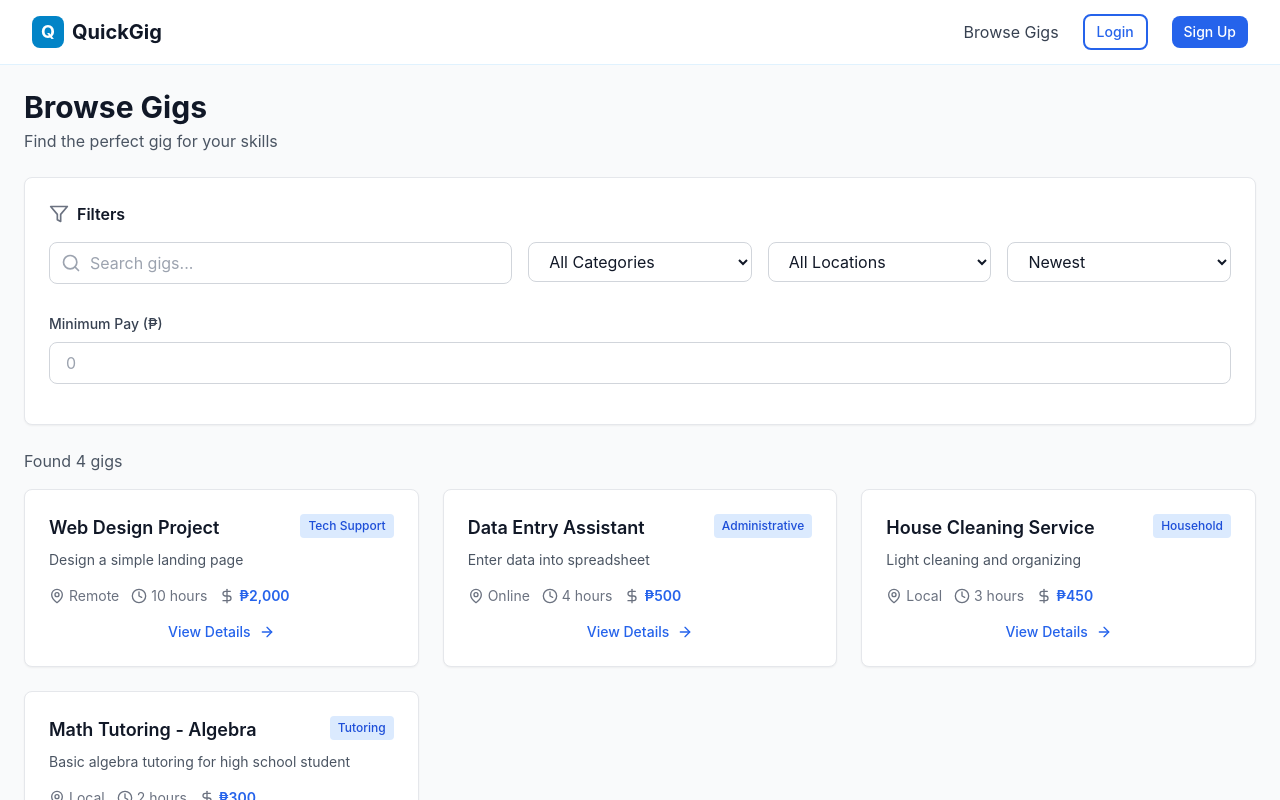
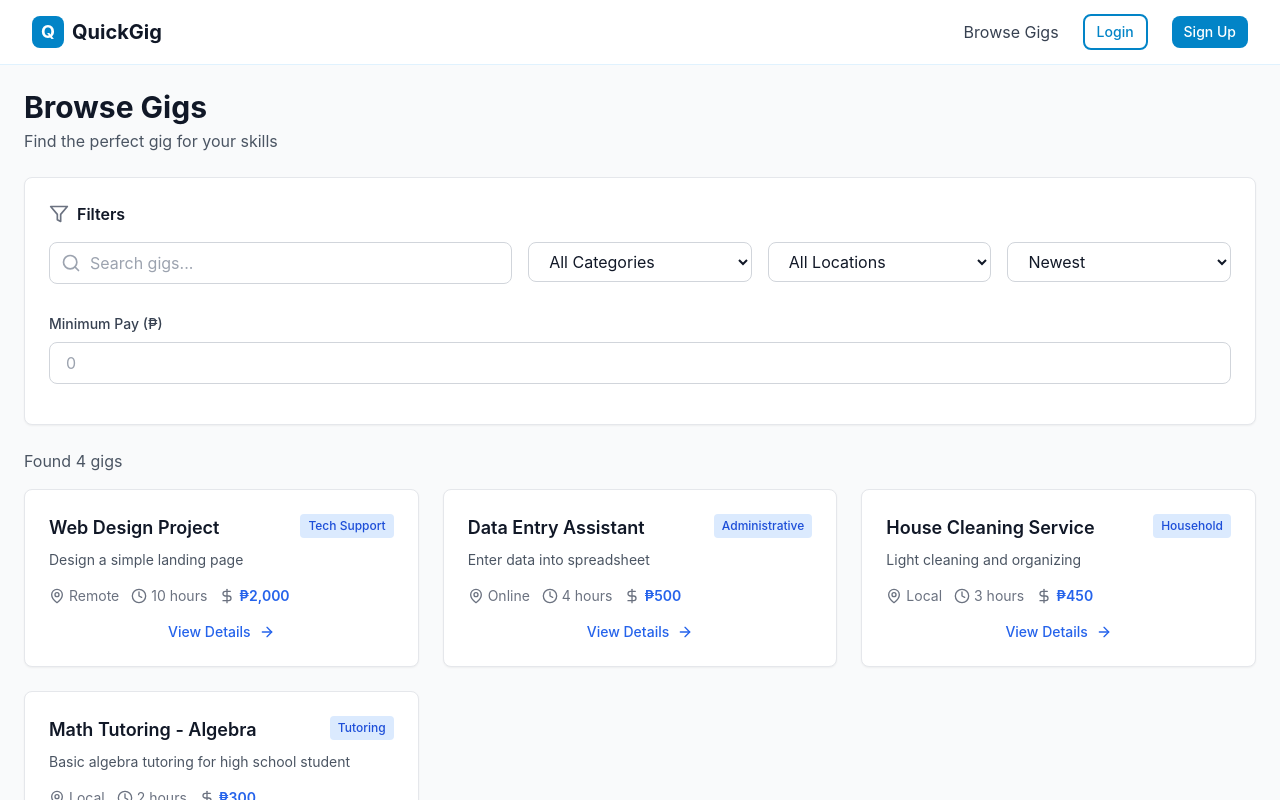
Before and after one commit to Style98k/Capstone, a React (Vite) app in the folder frontend/: page /gigs in a window 1280 px wide. Shown: the top 800 px of the page. Built offline with nearby package versions, Linux system fonts and the light colour scheme.

Commit message:
updated landing page

```diff
--- a/frontend/src/components/Layout/Navbar.jsx
+++ b/frontend/src/components/Layout/Navbar.jsx
@@ -75,7 +75,7 @@ export default function Navbar() {
               <>
                 <Link
                   to="/gigs"
-                  className="text-gray-700 dark:text-gray-300 hover:text-primary-600 dark:hover:text-primary-400 transition-colors"
+                  className="text-gray-700 dark:text-gray-300 hover:text-sky-600 dark:hover:text-sky-400 transition-colors"
                 >
                   Browse Gigs
                 </Link>
--- a/frontend/src/styles/global.css
+++ b/frontend/src/styles/global.css
@@ -22,7 +22,7 @@
   }
 
   .btn-primary {
-    @apply bg-primary-600 text-white hover:bg-primary-700 focus:ring-primary-500;
+    @apply bg-sky-600 text-white hover:bg-sky-700 focus:ring-sky-500;
   }
 
   .btn-secondary {
@@ -30,7 +30,7 @@
   }
 
   .btn-outline {
-    @apply border-2 border-primary-600 text-primary-600 hover:bg-primary-50 dark:hover:bg-primary-900/20;
+    @apply border-2 border-sky-600 text-sky-600 hover:bg-sky-50 dark:hover:bg-sky-900/20;
   }
 
   .btn-danger {
@@ -40,7 +40,7 @@
   .input {
     @apply w-full px-4 py-2 border border-gray-300 dark:border-gray-600 rounded-lg
            bg-white dark:bg-gray-800 text-gray-900 dark:text-gray-100
-           focus:outline-none focus:ring-2 focus:ring-primary-500 focus:border-transparent;
+           focus:outline-none focus:ring-2 focus:ring-sky-500 focus:border-transparent;
   }
 
   .label {
```
